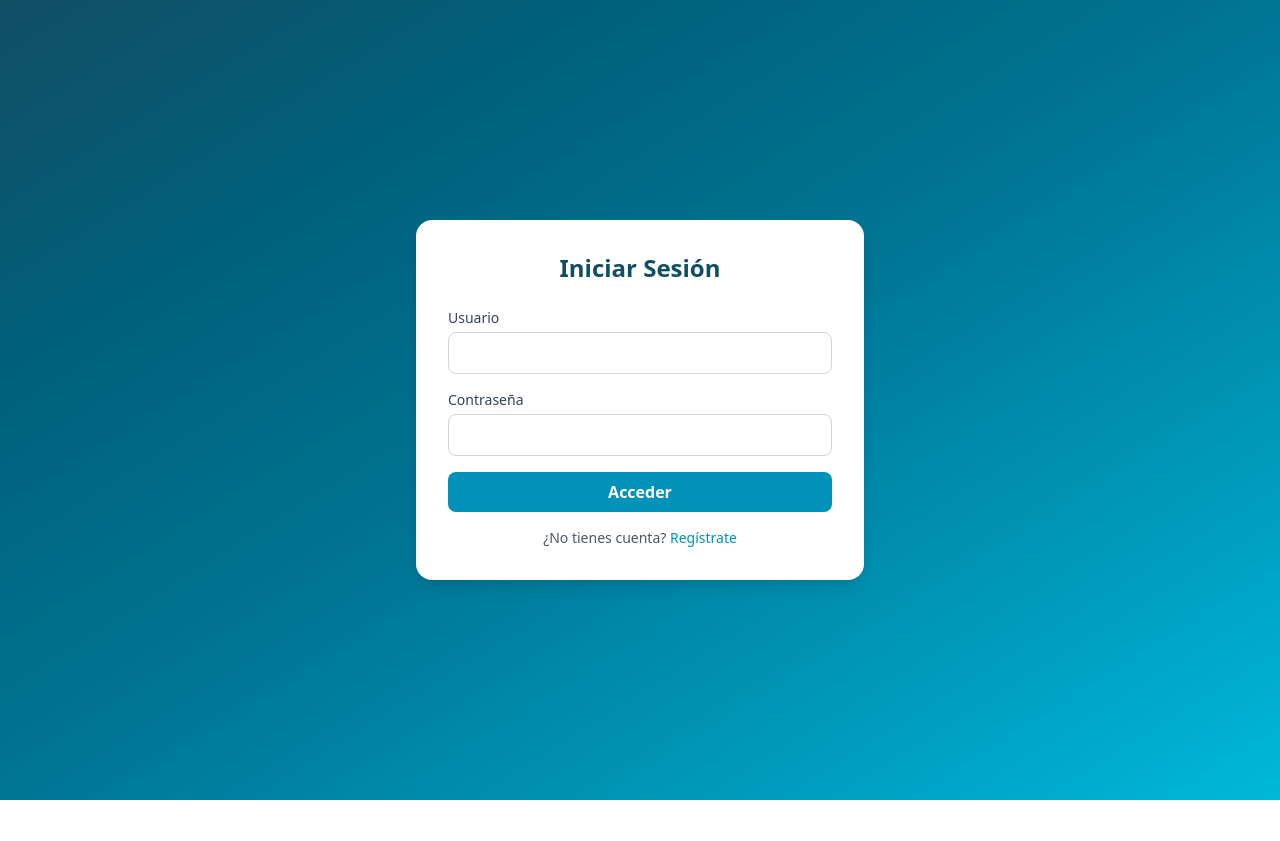
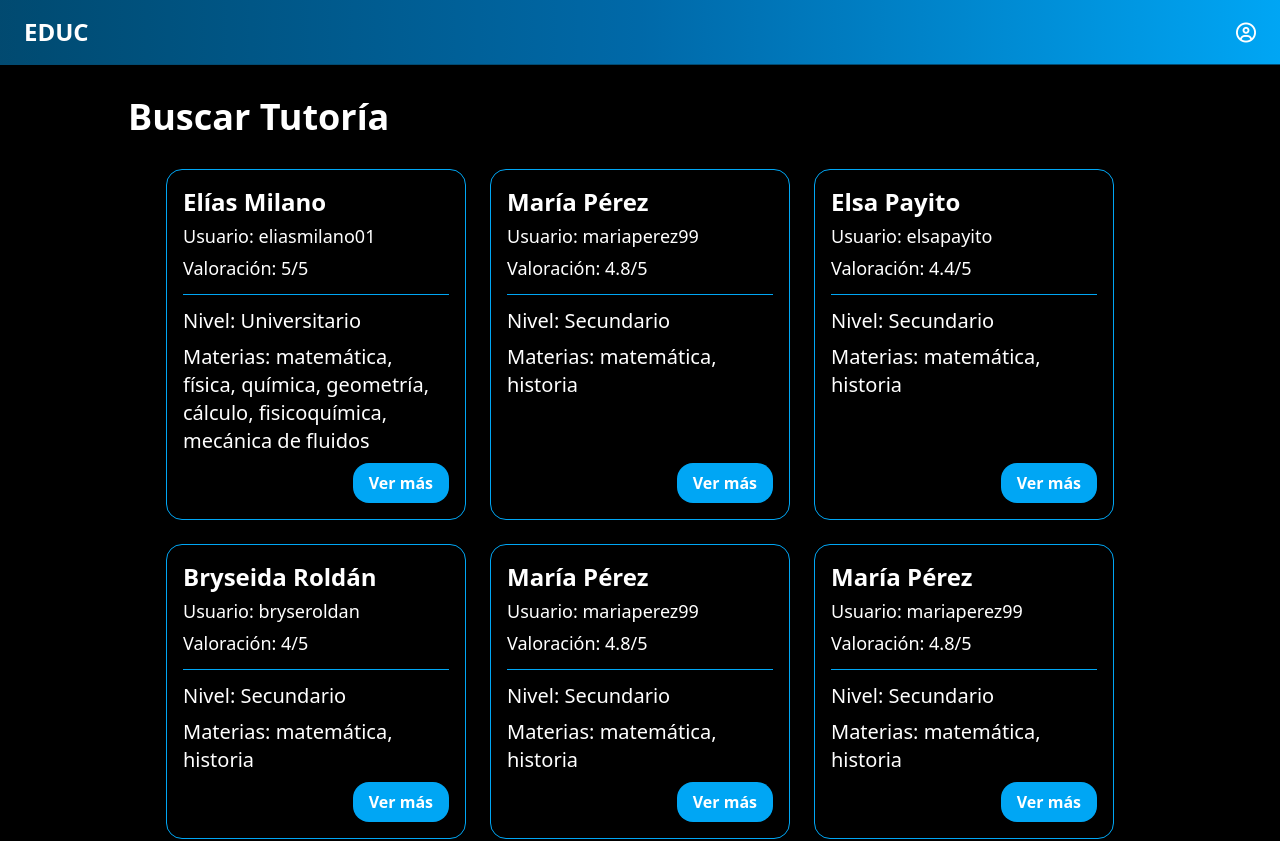
Before and after one commit to ademontel/educ, a React (Vite) app in the folder frontend/: page /search in a window 1280 px wide. Before the commit this address led to /login. Shown: the top 841 px of the page. Before the commit the page ends 800 px from the top, so only its background shows below. Built offline with nearby package versions, Linux system fonts and the light colour scheme.

Commit message:
added professor cards in search tutoring view

```diff
--- a/frontend/src/App.jsx
+++ b/frontend/src/App.jsx
@@ -3,6 +3,7 @@ import { Routes, Route, Navigate, useLocation } from 'react-router-dom';
 import UserList from './components/UserList';
 import Login from './components/Login';
 import StudentDashboard from './components/StudentDashboard';
+import SearchTutoring from './components/SearchTutoring';
 import Register from './components/Register';
 import { useAuth } from './context/AuthContext.jsx';
 
@@ -25,6 +26,8 @@ function App() {
         <Route path="/" element={<ProtectedRoute><Navigate to="/users" replace /></ProtectedRoute>}/>
         <Route path="/users" element={<ProtectedRoute><UserList /></ProtectedRoute>}/>
         <Route path="/dashboard" element={<StudentDashboard />}/>
+        <Route path="/search" element={<SearchTutoring />}/>
+
         <Route path="*" element={<Navigate to="/" replace />} />
       </Routes>
   );
--- /dev/null
+++ b/frontend/src/components/CardProfessor.jsx
@@ -0,0 +1,37 @@
+import React from "react";
+import { Link, useNavigate } from "react-router-dom";
+
+export default function CardProfessor(props) {
+  // Puedes usar useNavigate si necesitas navegación programática
+  // const navigate = useNavigate();
+
+  return (
+    <div className="relative flex flex-col justify-between p-4 w-[300px] min-h-[250px] bg-black border border-sky-500 rounded-2xl">
+      {/* Encabezado */}
+      <div className="flex flex-col pb-2 border-b border-sky-500">
+        <span className="font-bold text-xl sm:text-2xl text-white">
+          {props.name}
+        </span>
+        <span className="pt-1 text-xl sm:text-lg text-white">
+          Usuario: {props.username}
+        </span>
+        <span className="py-1 text-xl sm:text-lg text-white">
+          Valoración: {props.valoracion}/5
+        </span>
+      </div>
+
+      {/* Cuerpo con detalles */}
+      <div className="pt-3 flex-grow">
+        <span className="block text-lg sm:text-xl text-white">Nivel: {props.nivel}</span>
+        <p className="block pt-2 text-lg sm:text-xl text-white overflow-hidden">Materias: {props.materias}</p>
+      </div>
+
+      <Link
+        to="/profesor/elias-milano"
+        className="self-end mt-2 inline-block bg-sky-500 hover:bg-sky-600 text-white font-semibold py-2 px-4 rounded-2xl"
+      >
+        Ver más
+      </Link>
+    </div>
+  );
+}
--- /dev/null
+++ b/frontend/src/components/SearchTutoring.jsx
@@ -0,0 +1,149 @@
+import React from "react";
+import { Link, useNavigate } from "react-router-dom";
+import CardProfessor from "./CardProfessor";
+
+function SearchTutoring() {
+
+    let profesores = [
+             {
+                "id": 1,
+                "nombre": "Elías Milano",
+                "usuario": "eliasmilano01",
+                "valoracion": 5,
+                "nivel": "Universitario",
+                "materias": ["matemática", "física", "química", "geometría", "cálculo", "fisicoquímica", "mecánica de fluidos"]
+            },
+            {
+                "id": 2,
+                "nombre": "María Pérez",
+                "usuario": "mariaperez99",
+                "valoracion": 4.8,
+                "nivel": "Secundario",
+                "materias": ["matemática", "historia"]
+            },
+            {
+                "id": 3,
+                "nombre": "Elsa Payito",
+                "usuario": "elsapayito",
+                "valoracion": 4.4,
+                "nivel": "Secundario",
+                "materias": ["matemática", "historia"]
+            },
+            {
+                "id": 4,
+                "nombre": "Bryseida Roldán",
+                "usuario": "bryseroldan",
+                "valoracion": 4.0,
+                "nivel": "Secundario",
+                "materias": ["matemática", "historia"]
+            },
+            {
+                "id": 5,
+                "nombre": "María Pérez",
+                "usuario": "mariaperez99",
+                "valoracion": 4.8,
+                "nivel": "Secundario",
+                "materias": ["matemática", "historia"]
+            },
+            {
+                "id": 6,
+                "nombre": "María Pérez",
+                "usuario": "mariaperez99",
+                "valoracion": 4.8,
+                "nivel": "Secundario",
+                "materias": ["matemática", "historia"]
+            },
+            {
+                "id": 7,
+                "nombre": "María Pérez",
+                "usuario": "mariaperez99",
+                "valoracion": 4.8,
+                "nivel": "Secundario",
+                "materias": ["matemática", "historia"]
+            },
+            {
+                "id": 8,
+                "nombre": "María Pérez",
+                "usuario": "mariaperez99",
+                "valoracion": 4.8,
+                "nivel": "Secundario",
+                "materias": ["matemática", "historia"]
+            },
+            {
+                "id": 9,
+                "nombre": "María Pérez",
+                "usuario": "mariaperez99",
+                "valoracion": 4.8,
+                "nivel": "Secundario",
+                "materias": ["matemática", "historia"]
+            },
+            {
+                "id": 10,
+                "nombre": "María Pérez",
+                "usuario": "mariaperez99",
+                "valoracion": 4.8,
+                "nivel": "Secundario",
+                "materias": ["matemática", "historia"]
+            },
+            {
+                "id": 11,
+                "nombre": "María Pérez",
+                "usuario": "mariaperez99",
+                "valoracion": 4.8,
+                "nivel": "Secundario",
+                "materias": ["matemática", "historia"]
+            },
+            {
+                "id": 12,
+                "nombre": "María Pérez",
+                "usuario": "mariaperez99",
+                "valoracion": 4.8,
+                "nivel": "Secundario",
+                "materias": ["matemática", "historia"]
+            }
+
+        ]
+
+  return (
+    <div className="flex flex-col min-h-screen bg-black">
+      {/* Header */}
+      <header className="w-full bg-gradient-to-r from-sky-900 via-sky-700 to-sky-500 border-b border-sky-900">
+        <div className="container mx-auto px-6 py-4 flex justify-between items-center">
+          <span className="text-white font-bold text-xl sm:text-2xl">EDUC</span>
+          <span className="text-white">
+            <i className="fa-regular fa-circle-user fa-lg"></i>
+          </span>
+        </div>
+      </header>
+
+      {/* Main */}
+      <main className="flex-grow container mx-auto px-6 py-8">
+        <h1 className="ps-26 text-white font-bold text-3xl sm:text-4xl mb-8">Buscar Tutoría</h1>
+
+        <div className="flex flex-wrap justify-center gap-6">
+          {profesores.map((profesor) => (
+            <CardProfessor
+              key={profesor.id}
+              name={profesor.nombre}
+              username={profesor.usuario}
+              valoracion={profesor.valoracion}
+              nivel={profesor.nivel}
+              materias={profesor.materias.join(", ")}
+            />
+          ))}
+        </div>
+      </main>
+
+      {/* Footer */}
+      <footer className="w-full bg-gradient-to-r from-purple-800 via-pink-600 to-red-400 border-t border-purple-800">
+        <div className="container mx-auto px-6 py-6 flex justify-center">
+          <span className="text-white font-medium text-sm sm:text-base">
+            © {new Date().getFullYear()} EDUC. Todos los derechos reservados.
+          </span>
+        </div>
+      </footer>
+    </div>
+  );
+}
+
+export default SearchTutoring;
--- a/frontend/tailwind.config.cjs
+++ b/frontend/tailwind.config.cjs
@@ -8,5 +8,7 @@ module.exports = {
   theme: {
     extend: {},
   },
-  plugins: [],
+  plugins: [
+
+  ],
 };
```
